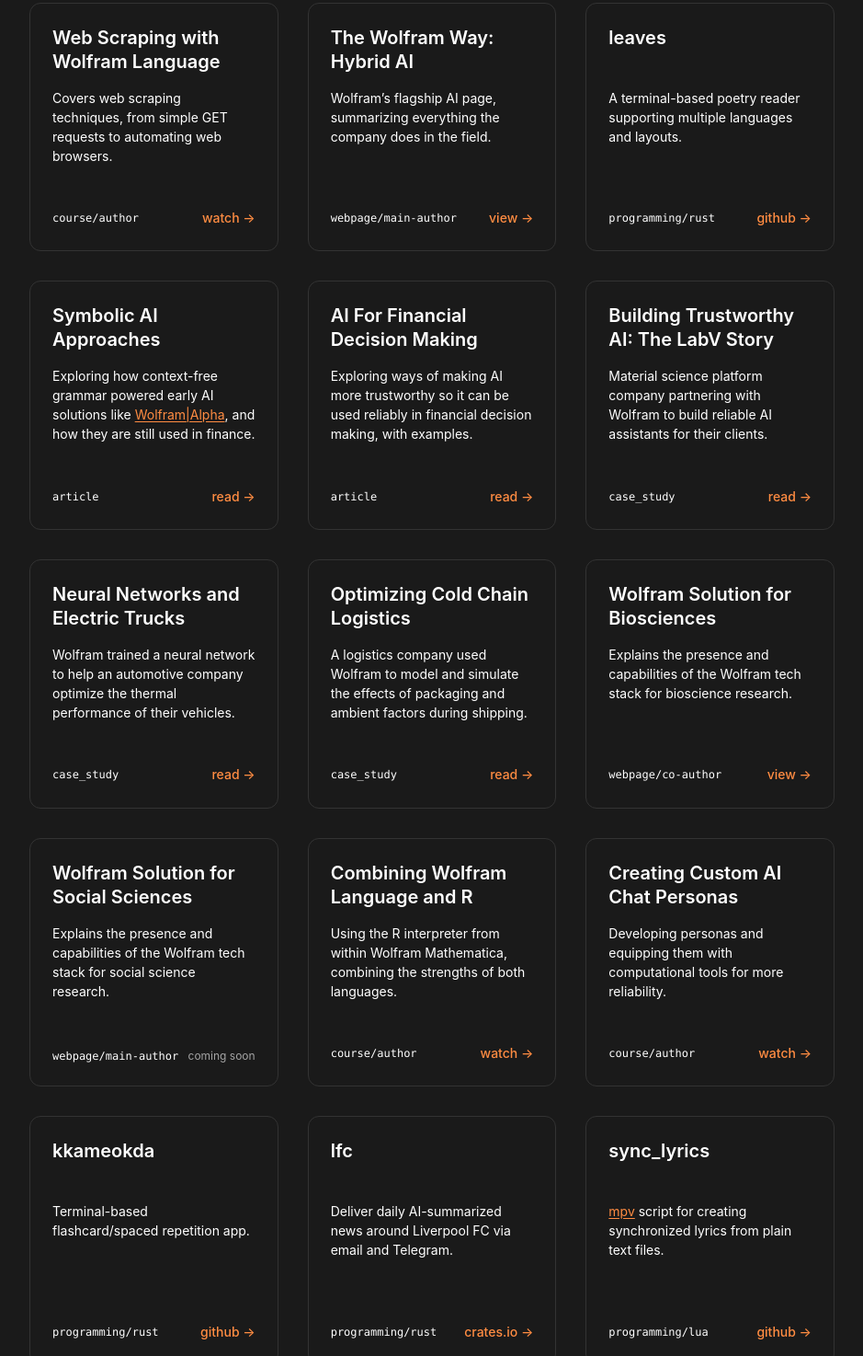
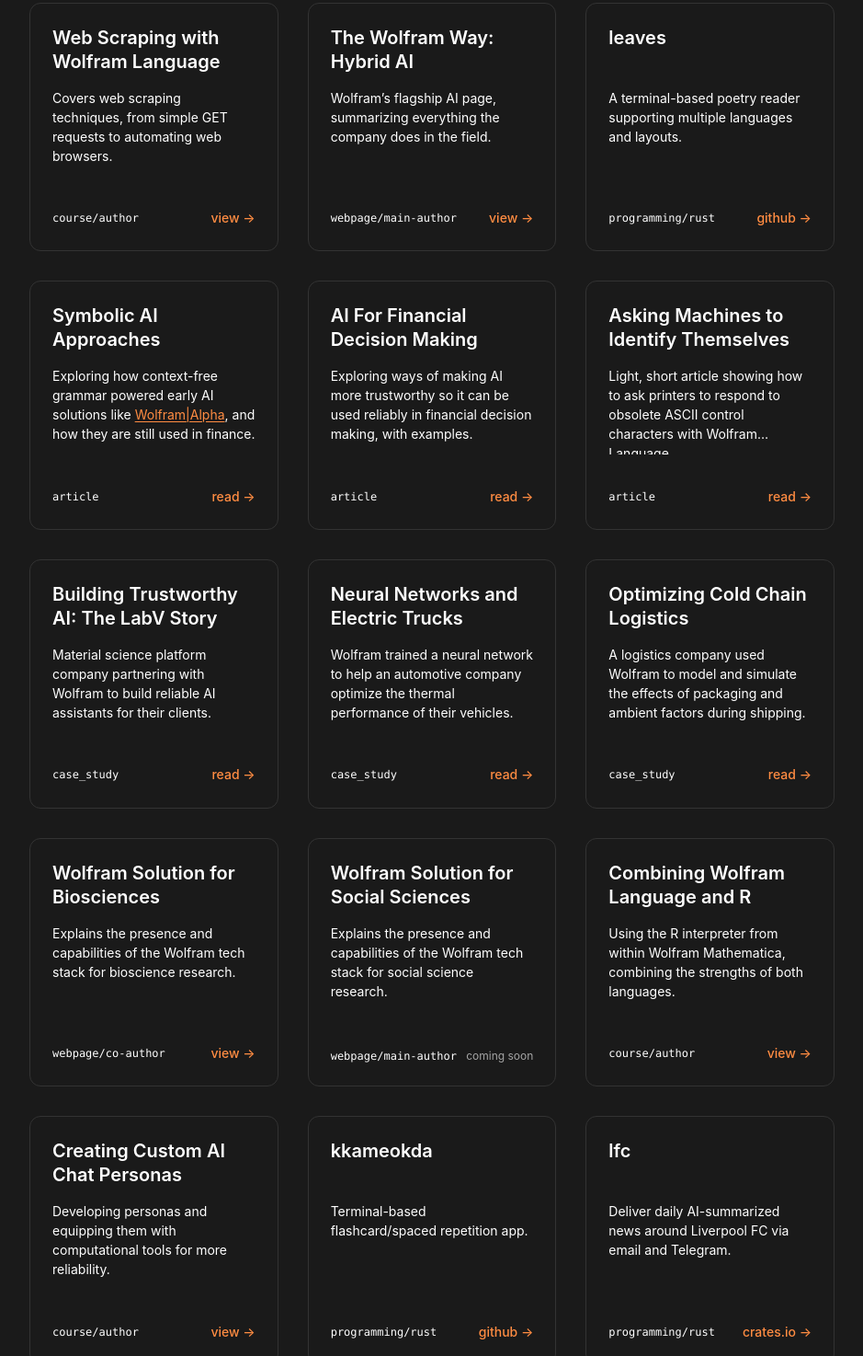
Before and after one commit to bbkingisking/bbkingisking.github.io, a website: page index.html in a window 1280 px wide. Shown: the part 2175-3649 px from the top of the page at 92% size, without its empty margins (284-1223 px from the left). Drawn offline with Linux system fonts and the light colour scheme.

Commit message:
Updated content

```diff
--- a/index.html
+++ b/index.html
@@ -259,7 +259,7 @@
                     </p>
                     <div class="flex justify-between items-center">
                         <span class="text-xs font-mono text-muted">course/author</span>
-                        <a href="https://www.youtube.com/watch?v=t3DkRzEcXTQ" class="work-link">watch →</a>
+                        <a href="https://www.wolframcloud.com/obj/a19a99f9-71d0-414d-9fdb-1efa50dcaa72" class="work-link">view →</a>
                     </div>
                 </div>
 
@@ -307,6 +307,17 @@
                     <div class="flex justify-between items-center">
                         <span class="text-xs font-mono text-muted">article</span>
                         <a href="https://wilmott.com/wilmott-magazine-july-2025-issue/" class="work-link">read →</a>
+                    </div>
+                </div>
+
+                <div class="work-item" data-category="articles">
+                    <h3 class="text-xl font-semibold">Asking Machines to Identify Themselves</h3>
+                    <p class="text-white text-sm">
+                        Light, short article showing how to ask printers to respond to obsolete ASCII control characters with Wolfram Language.
+                    </p>
+                    <div class="flex justify-between items-center">
+                        <span class="text-xs font-mono text-muted">article</span>
+                        <a href="https://community.wolfram.com/groups/-/m/t/3460710" class="work-link">read →</a>
                     </div>
                 </div>
 
@@ -376,7 +387,7 @@
                     </p>
                     <div class="flex justify-between items-center">
                         <span class="text-xs font-mono text-muted">course/author</span>
-                        <a href="https://www.youtube.com/watch?v=vFmn10sZNQE" class="work-link">watch →</a>
+                        <a href="https://www.wolframcloud.com/obj/308534bb-0c06-43c8-9e41-b265841f8261" class="work-link">view →</a>
                     </div>
                 </div>
 
@@ -388,7 +399,7 @@
                     </p>
                     <div class="flex justify-between items-center">
                         <span class="text-xs font-mono text-muted">course/author</span>
-                        <a href="https://www.youtube.com/watch?v=mY9wWeqxuOs" class="work-link">watch →</a>
+                        <a href="https://www.wolframcloud.com/obj/080741b3-4399-47df-b44b-0ca211539dbc" class="work-link">view →</a>
                     </div>
                 </div>
 
```
